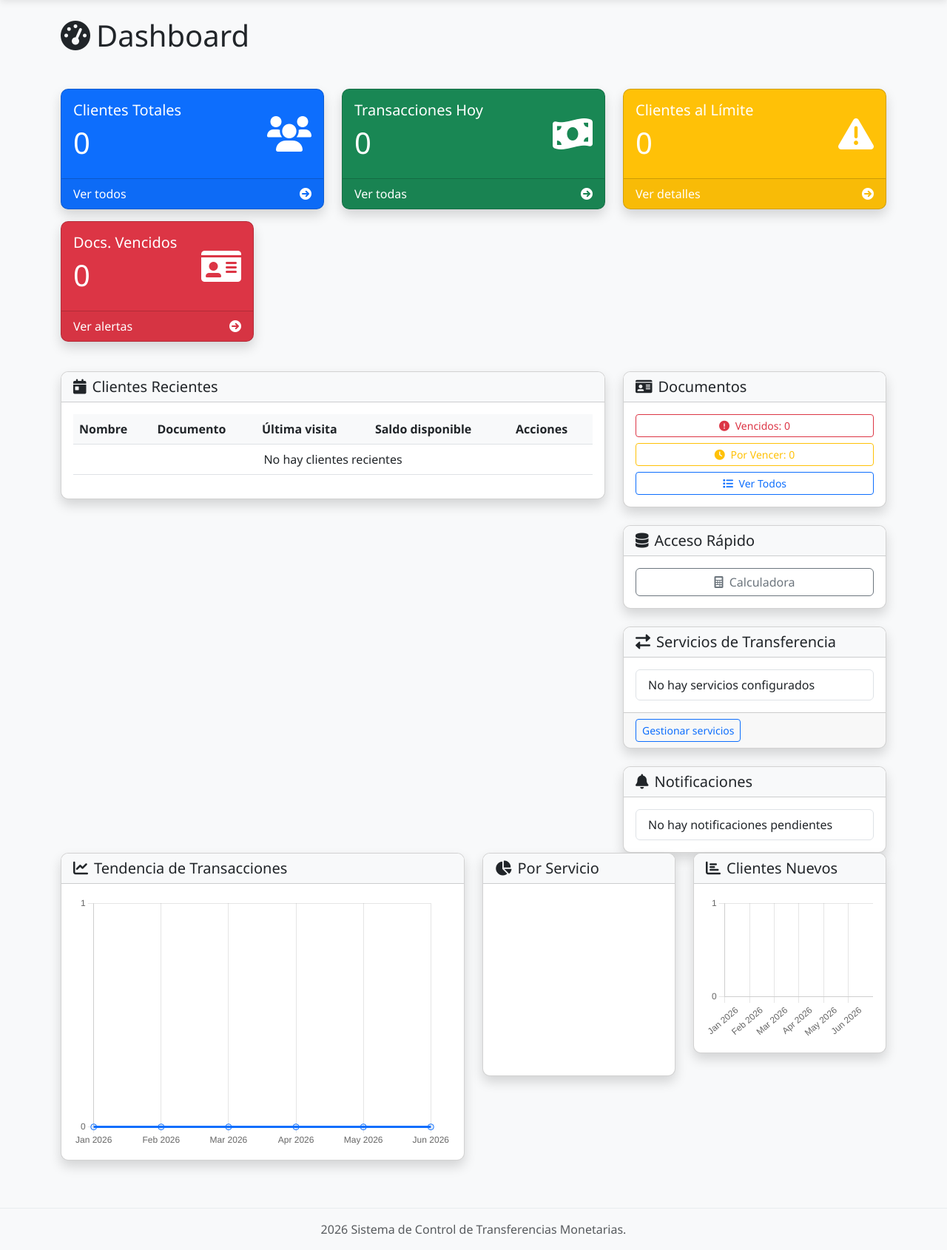
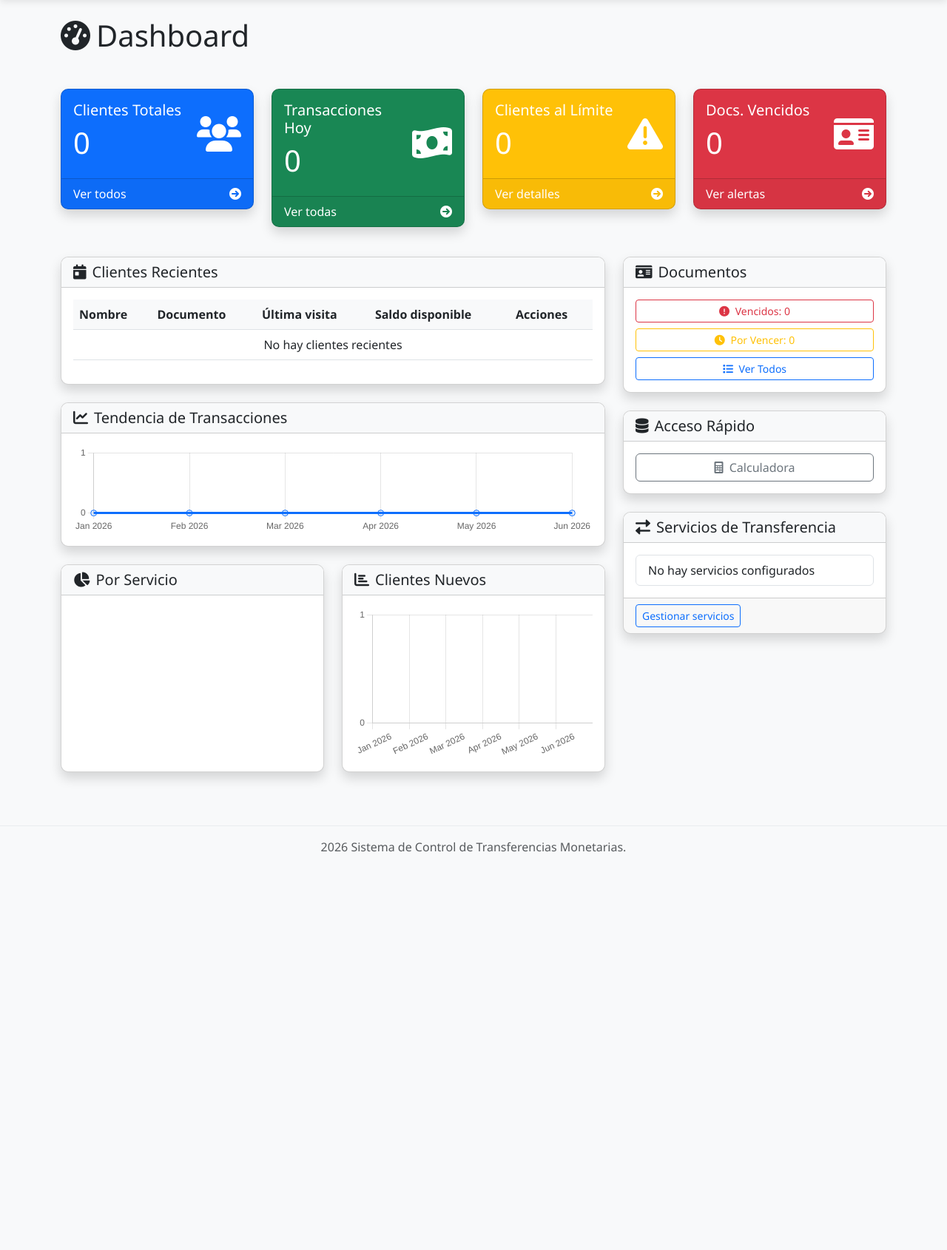
Before and after one commit to wd0617/Sistema_Control_Transferencias_Railway, a Flask app: page /dashboard in a window 1280 px wide. Shown: the part 57-1747 px from the top of the page at 74% size. After the commit the page ends 1209 px from the top, so only its background shows below. Run offline with Flask 3, Linux system fonts and the light colour scheme; the visitor is signed in with stand-in values (Sample User, id 1); data that the repository does not hold is empty; a map, chart or similar area stays blank.

Commit message:
fix: dashboard layout (charts inside main col), add error handling to notificaciones route

```diff
--- a/app/templates/dashboard.html
+++ b/app/templates/dashboard.html
@@ -10,7 +10,7 @@
 </div>
 
 <div class="row mb-4">
-    <div class="col-md-4">
+    <div class="col-md-3">
         <div class="card text-white bg-primary mb-3 shadow">
             <div class="card-body">
                 <div class="d-flex justify-content-between align-items-center">
@@ -28,7 +28,7 @@
             </div>
         </div>
     </div>
-    <div class="col-md-4">
+    <div class="col-md-3">
         <div class="card text-white bg-success mb-3 shadow">
             <div class="card-body">
                 <div class="d-flex justify-content-between align-items-center">
@@ -46,7 +46,7 @@
             </div>
         </div>
     </div>
-    <div class="col-md-4">
+    <div class="col-md-3">
         <div class="card text-white bg-warning mb-3 shadow">
             <div class="card-body">
                 <div class="d-flex justify-content-between align-items-center">
@@ -59,7 +59,8 @@
             </div>
             <div class="card-footer d-flex justify-content-between align-items-center">
                 <span>Ver detalles</span>
-                <a href="#" class="text-white"><i class="fas fa-arrow-circle-right"></i></a>
+                <a href="{{ url_for('clientes.lista') }}" class="text-white"><i
+                        class="fas fa-arrow-circle-right"></i></a>
             </div>
         </div>
     </div>
@@ -84,6 +85,7 @@
 </div>
 
 <div class="row">
+    <!-- Columna principal: Clientes + Gráficos -->
     <div class="col-lg-8">
         <div class="card shadow mb-4">
             <div class="card-header bg-light">
@@ -137,7 +139,42 @@
                 </div>
             </div>
         </div>
+
+        <!-- Gráficos -->
+        <div class="card shadow mb-4">
+            <div class="card-header bg-light">
+                <h5 class="mb-0"><i class="fas fa-chart-line me-2"></i>Tendencia de Transacciones</h5>
+            </div>
+            <div class="card-body">
+                <canvas id="transaccionesChart" height="120"></canvas>
+            </div>
+        </div>
+
+        <div class="row">
+            <div class="col-md-6 mb-4">
+                <div class="card shadow h-100">
+                    <div class="card-header bg-light">
+                        <h5 class="mb-0"><i class="fas fa-chart-pie me-2"></i>Por Servicio</h5>
+                    </div>
+                    <div class="card-body">
+                        <canvas id="serviciosChart" height="200"></canvas>
+                    </div>
+                </div>
+            </div>
+            <div class="col-md-6 mb-4">
+                <div class="card shadow h-100">
+                    <div class="card-header bg-light">
+                        <h5 class="mb-0"><i class="fas fa-chart-bar me-2"></i>Clientes Nuevos</h5>
+                    </div>
+                    <div class="card-body">
+                        <canvas id="clientesChart" height="200"></canvas>
+                    </div>
+                </div>
+            </div>
+        </div>
     </div>
+
+    <!-- Sidebar -->
     <div class="col-lg-4">
         <!-- Alertas de documentos -->
         <div
@@ -219,63 +256,6 @@
                     servicios</a>
             </div>
         </div>
-
-        <div class="card shadow">
-            <div class="card-header bg-light">
-                <h5 class="mb-0"><i class="fas fa-bell me-2"></i>Notificaciones</h5>
-            </div>
-            <div class="card-body">
-                <div class="list-group">
-                    {% if notificaciones %}
-                    {% for notif in notificaciones %}
-                    <div class="list-group-item list-group-item-action">
-                        <div class="d-flex w-100 justify-content-between">
-                            <h6 class="mb-1">{{ notif.cliente.nombre_completo() }}</h6>
-                            <small>{{ notif.fecha_creacion.strftime('%d/%m/%Y') }}</small>
-                        </div>
-                        <p class="mb-1">{{ notif.mensaje }}</p>
-                    </div>
-                    {% endfor %}
-                    {% else %}
-                    <div class="list-group-item">No hay notificaciones pendientes</div>
-                    {% endif %}
-                </div>
-            </div>
-        </div>
-    </div>
-</div>
-
-<!-- Gráficos del Dashboard -->
-<div class="row mb-4">
-    <div class="col-lg-6 mb-3">
-        <div class="card shadow">
-            <div class="card-header bg-light">
-                <h5 class="mb-0"><i class="fas fa-chart-line me-2"></i>Tendencia de Transacciones</h5>
-            </div>
-            <div class="card-body">
-                <canvas id="transaccionesChart" height="200"></canvas>
-            </div>
-        </div>
-    </div>
-    <div class="col-lg-3 mb-3">
-        <div class="card shadow">
-            <div class="card-header bg-light">
-                <h5 class="mb-0"><i class="fas fa-chart-pie me-2"></i>Por Servicio</h5>
-            </div>
-            <div class="card-body">
-                <canvas id="serviciosChart" height="260"></canvas>
-            </div>
-        </div>
-    </div>
-    <div class="col-lg-3 mb-3">
-        <div class="card shadow">
-            <div class="card-header bg-light">
-                <h5 class="mb-0"><i class="fas fa-chart-bar me-2"></i>Clientes Nuevos</h5>
-            </div>
-            <div class="card-body">
-                <canvas id="clientesChart" height="260"></canvas>
-            </div>
-        </div>
     </div>
 </div>
 {% endblock %}
@@ -306,6 +286,7 @@ new Chart(document.getElementById('transaccionesChart'), {
     },
     options: {
         responsive: true,
+        maintainAspectRatio: false,
         plugins: { legend: { display: false } },
         scales: { y: { beginAtZero: true, ticks: { precision: 0 } } }
     }
@@ -323,6 +304,7 @@ new Chart(document.getElementById('serviciosChart'), {
     },
     options: {
         responsive: true,
+        maintainAspectRatio: false,
         plugins: {
             legend: { position: 'bottom', labels: { boxWidth: 12, font: { size: 11 } } }
         }
@@ -345,6 +327,7 @@ new Chart(document.getElementById('clientesChart'), {
     },
     options: {
         responsive: true,
+        maintainAspectRatio: false,
         plugins: { legend: { display: false } },
         scales: { y: { beginAtZero: true, ticks: { precision: 0 } } }
     }
```
Also changed, not shown: app/routes/notificaciones.py (+11 -5 lines).
